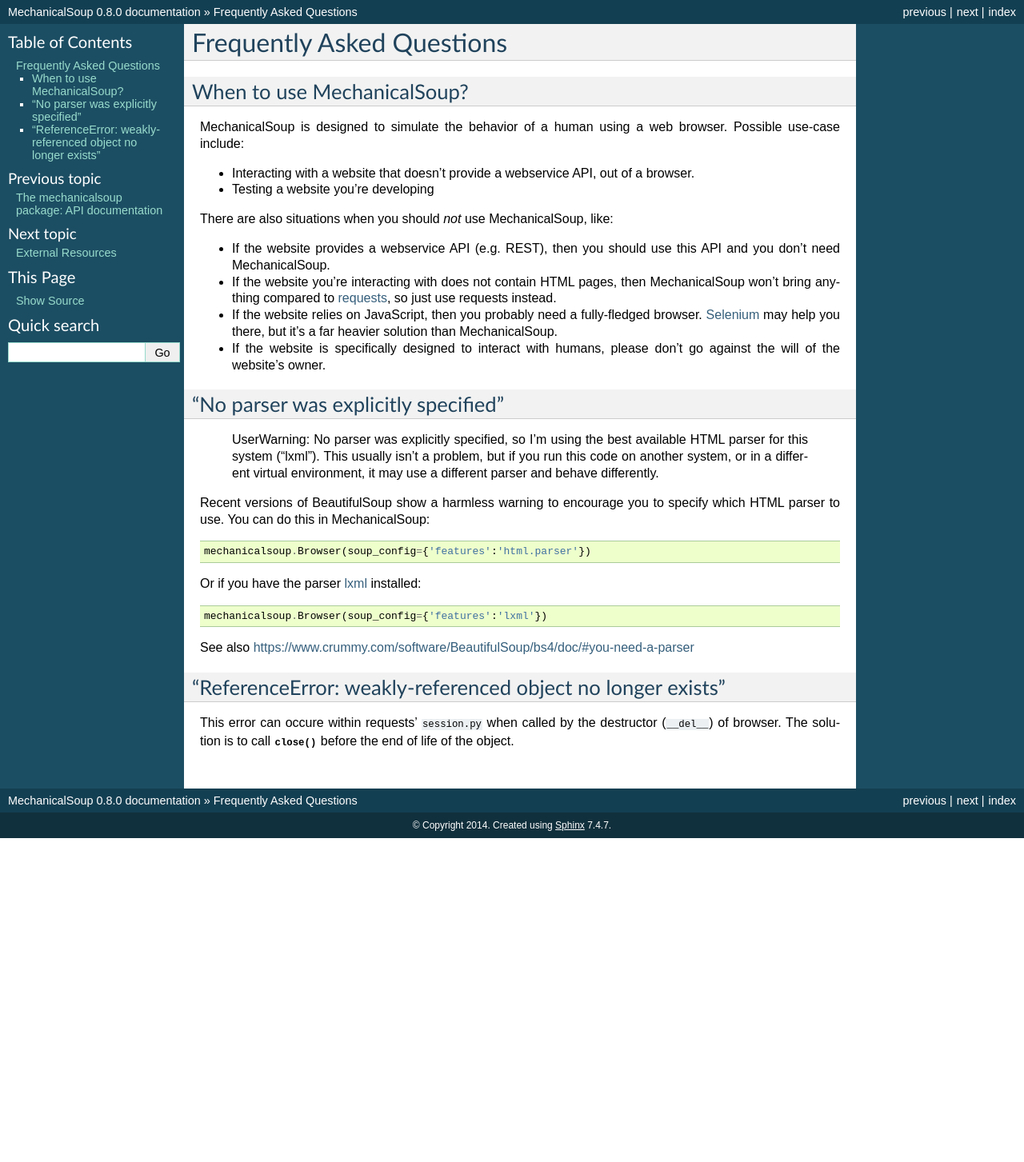
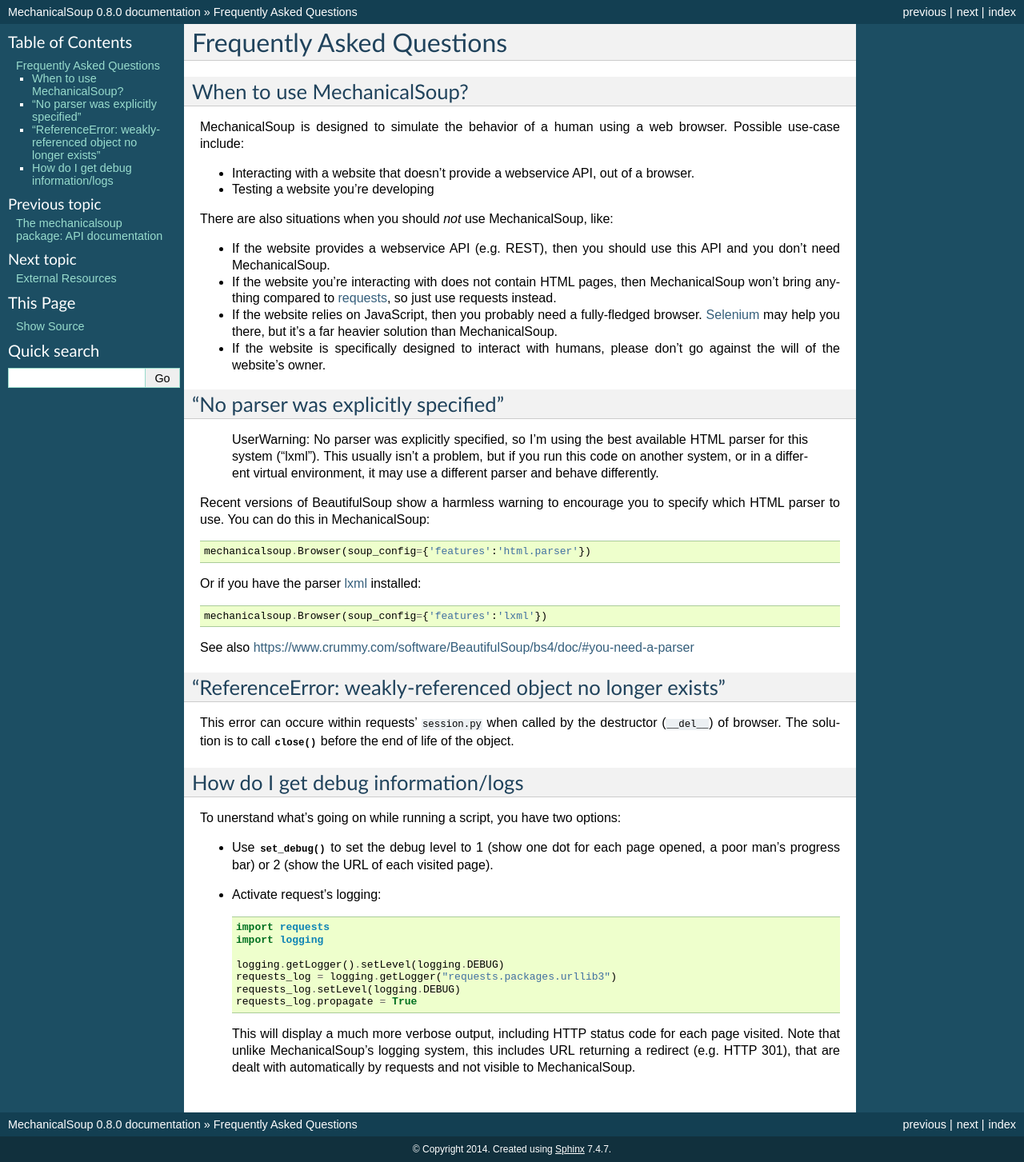
Before and after one commit to MechanicalSoup/MechanicalSoup, a Sphinx documentation site: the page built from docs/faq.rst, in a window 1280 px wide. Shown: the whole page at 80% size. Built offline with Sphinx 7.4.7, drawn with Linux system fonts in a browser that asks for light colours; before the commit the page ends 1048 px from its top, so only the background shows below that.

Commit message:
FAQ: how to activate logging?

```diff
--- a/docs/faq.rst
+++ b/docs/faq.rst
@@ -59,3 +59,29 @@
 the destructor (``__del__``) of browser. The solution is to
 call :func:`~mechanicalsoup.Browser.close` before the end of life of
 the object.
+
+How do I get debug information/logs
+~~~~~~~~~~~~~~~~~~~~~~~~~~~~~~~~~~~
+
+To unerstand what's going on while running a script, you have two
+options:
+
+* Use :func:`~mechanicalsoup.StatefulBrowser.set_debug` to set the
+  debug level to 1 (show one dot for each page opened, a poor man's
+  progress bar) or 2 (show the URL of each visited page).
+
+* Activate request's logging::
+
+    import requests
+    import logging
+
+    logging.getLogger().setLevel(logging.DEBUG)
+    requests_log = logging.getLogger("requests.packages.urllib3")
+    requests_log.setLevel(logging.DEBUG)
+    requests_log.propagate = True
+
+  This will display a much more verbose output, including HTTP status
+  code for each page visited. Note that unlike MechanicalSoup's
+  logging system, this includes URL returning a redirect (e.g. HTTP
+  301), that are dealt with automatically by requests and not visible
+  to MechanicalSoup.
```
